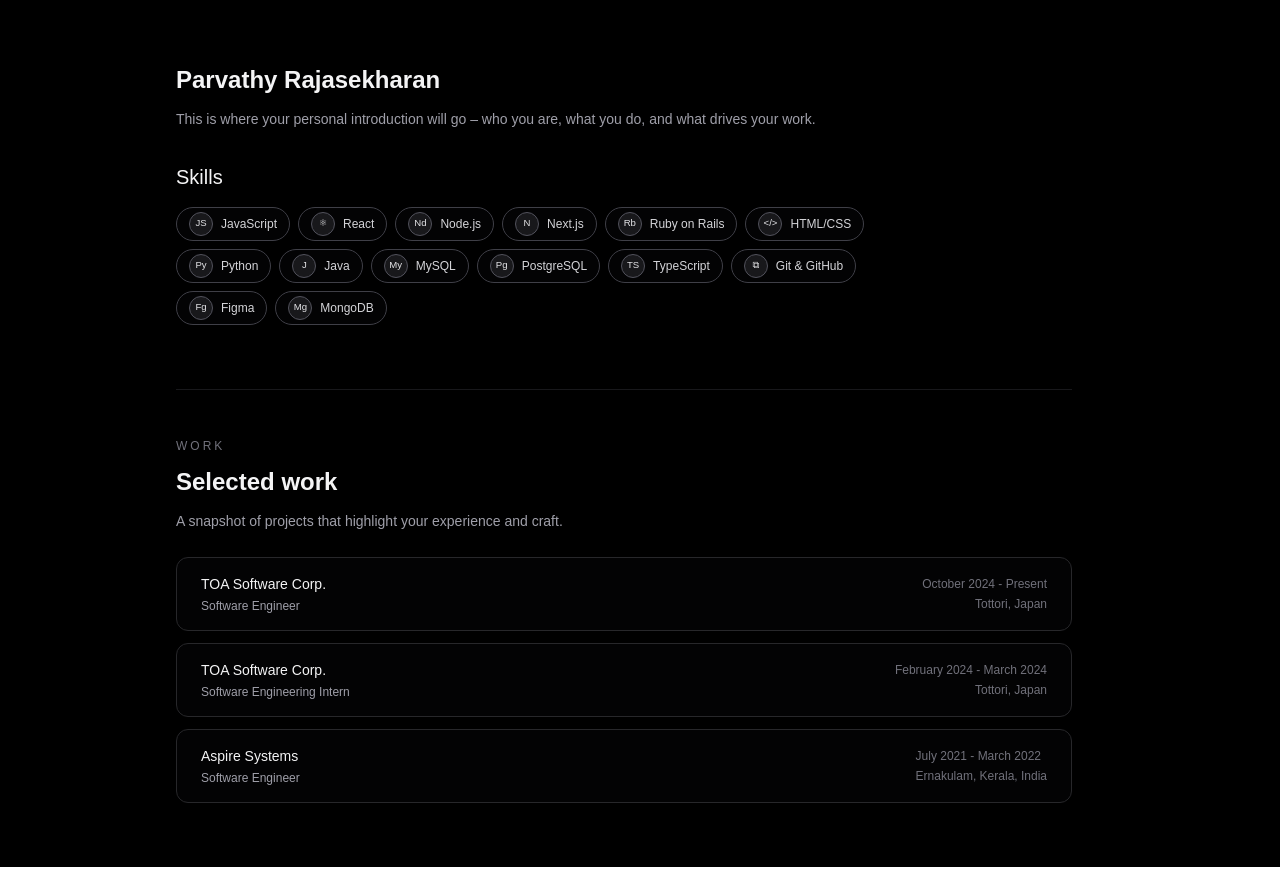
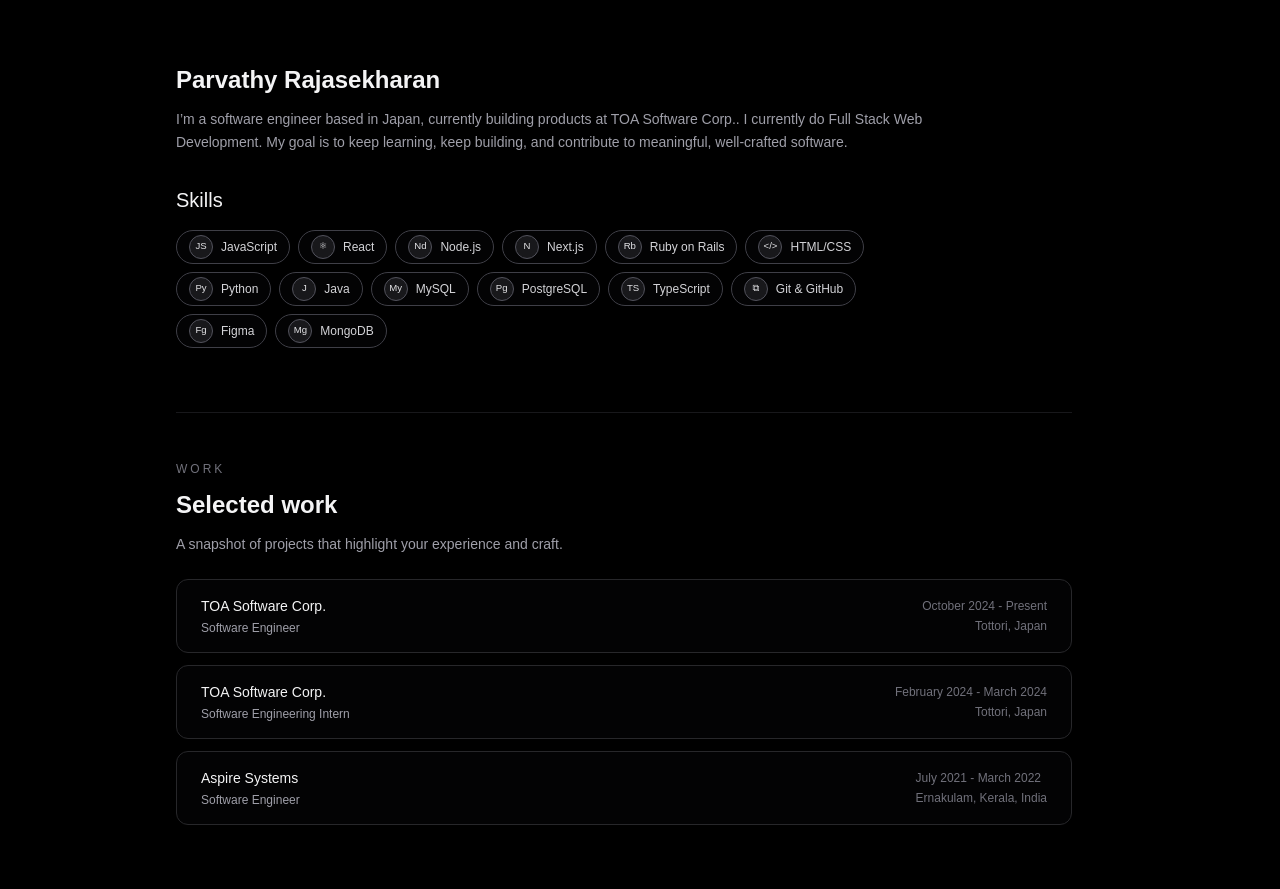
Before and after one commit to parvathy07r/portfolio, a Next.js app: page / in a window 1280 px wide. Before the commit the page ends 867 px from the top, so only its background shows below. Built offline with nearby package versions, Linux system fonts and the light colour scheme.

Commit message:
feat: added about section

```diff
--- a/app/page.tsx
+++ b/app/page.tsx
@@ -6,8 +6,8 @@
           <div className="space-y-3">
             <h3 className="text-2xl font-semibold">Parvathy Rajasekharan</h3>
             <p className="text-sm leading-relaxed text-zinc-400">
-              This is where your personal introduction will go – who you are, what
-              you do, and what drives your work.
+              I’m a software engineer based in Japan, currently building products at TOA Software Corp.. I currently do Full Stack Web Development.
+              My goal is to keep learning, keep building, and contribute to meaningful, well-crafted software.
             </p>
           </div>
 
```
